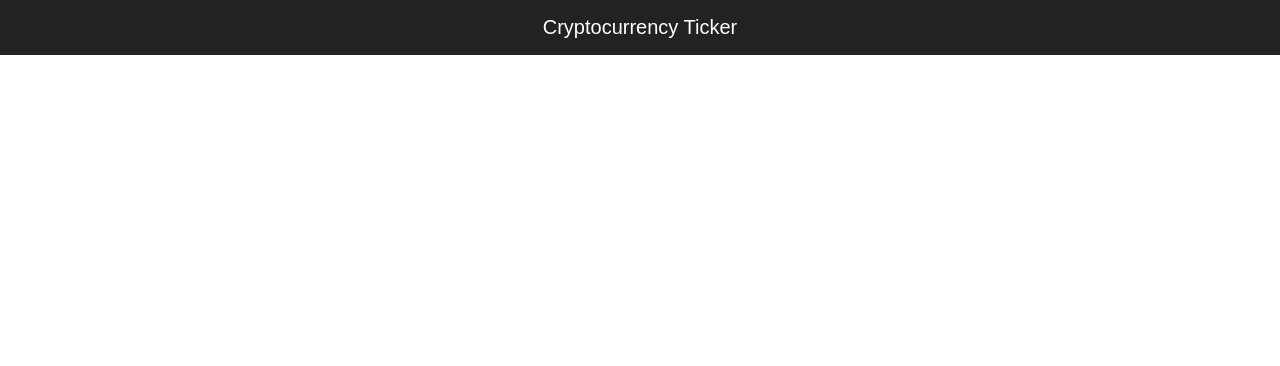
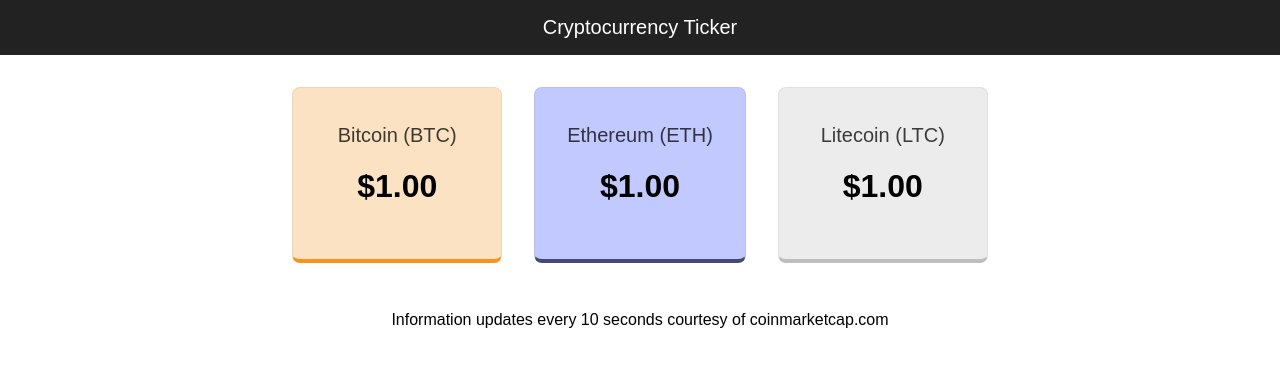
Before and after one commit to johnleoclaudio/crypto-ticker-app, a React (Create React App) app: page / in a window 1280 px wide. Shown: the top 366 px of the page. Built offline with nearby package versions, Linux system fonts and the light colour scheme; the HTML template or start-up script is replaced by a standard one.

Commit message:
Added cryptocurrencies

```diff
--- a/public/index.html
+++ b/public/index.html
@@ -19,7 +19,7 @@
       work correctly both with client-side routing and a non-root public URL.
       Learn how to configure a non-root public URL by running `npm run build`.
     -->
-    <title>React App</title>
+    <title>Crytocurrency React App</title>
   </head>
   <body>
     <noscript>
--- a/src/App.js
+++ b/src/App.js
@@ -1,5 +1,6 @@
 import React, { Component } from 'react';
 import './App.css';
+import Tickers from './components/Tickers';
 
 class App extends Component {
   render() {
@@ -8,6 +9,7 @@
         <header className="App-header">
           Cryptocurrency Ticker
         </header>
+        <Tickers />
       </div>
     );
   }
--- /dev/null
+++ b/src/components/Cryptocurrency.css
@@ -0,0 +1,25 @@
+.cryptocurrency {
+    padding: 1rem 2rem 2rem;
+    margin: 1rem;
+    border-radius: 0.5rem;
+    min-width: 9rem;
+    border: solid 1px rgba(0, 0, 0, 0.05);
+}
+.cryptocurrency p {
+    color: rgba(0, 0, 0, 0.75);
+}
+.cryptocurrency-name {
+    font-size: 1.25rem;
+}
+.bitcoin {
+    background-color: #fbe2c3;
+    border-bottom: solid 4px #f7931a;
+}
+.ethereum {
+    background-color: #c2c9ff;
+    border-bottom: solid 4px #454a75;
+}
+.litecoin {
+    background-color: #ececec;
+    border-bottom: solid 4px #bebebe;
+}
--- /dev/null
+++ b/src/components/Cryptocurrency.js
@@ -0,0 +1,22 @@
+import React, { Component } from 'react';
+import './Cryptocurrency.css';
+
+class Cryptocurrency extends Component {
+    render() {
+        let {
+            id,
+            name,
+            symbol,
+            price_usd,
+        } = this.props.data;
+
+        return (
+            <li className={"cryptocurrency " + id}>
+                <p className="cryptocurrency-name">{name} ({symbol})</p>
+                <h1>${ (+price_usd).toFixed(2) }</h1>
+            </li>
+        );
+    }
+}
+
+export default Cryptocurrency;
--- a/src/components/Tickers.js
+++ b/src/components/Tickers.js
@@ -1,5 +1,6 @@
 import React, { Component } from 'react';
 import './Tickers.css';
+import Cryptocurrency from './Cryptocurrency';
 
 class Tickers extends Component {
     constructor(props) {
@@ -8,15 +9,30 @@
             data: [
                 {
                     id: "bitcoin",
-                    price: "1"
+                    name: "Bitcoin",
+                    symbol: "BTC",
+                    price_usd: "1",
+                    percent_change_1h: "0",
+                    percent_change_24h: "0",
+                    percent_change_7d: "0",
                 },
                 {
                     id: "ethereum",
-                    price: "1"
+                    name: "Ethereum",
+                    symbol: "ETH",
+                    price_usd: "1",
+                    percent_change_1h: "0",
+                    percent_change_24h: "0",
+                    percent_change_7d: "0",
                 },
                 {
                     id: "litecoin",
-                    price: "1"
+                    name: "Litecoin",
+                    symbol: "LTC",
+                    price_usd: "1",
+                    percent_change_1h: "0",
+                    percent_change_24h: "0",
+                    percent_change_7d: "0",
                 }
             ]
         };
@@ -24,10 +40,7 @@
 
     render() {
         const tickers = this.state.data.map((currency)=>
-            <li key={currency.id}>
-                <h3>{currency.id}</h3>
-                <h4>{currency.price} USD</h4>
-            </li>
+            <Cryptocurrency data={currency} key={currency.id}/>
         );
 
         return(
```
